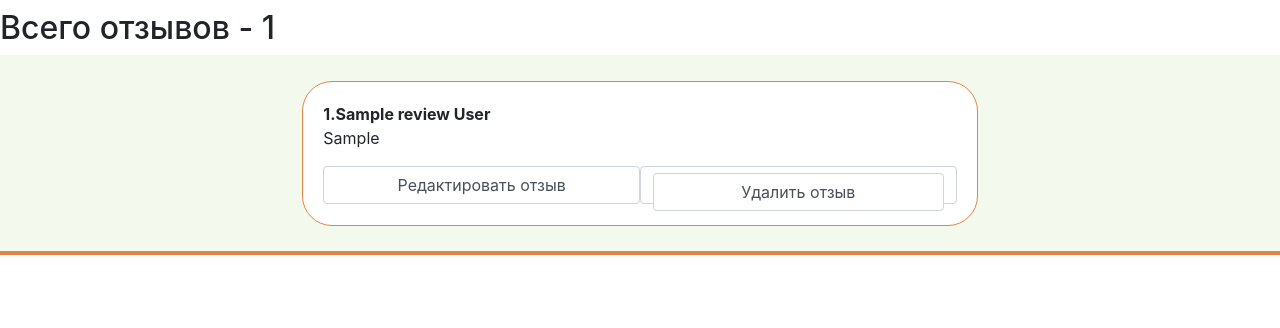
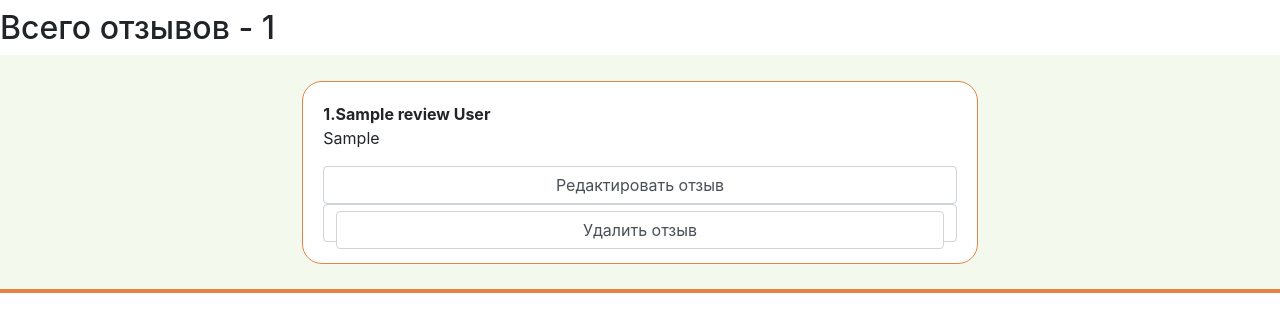
Before and after one commit to kartonly/Engineproject, a PHP site: page /index3.php in a window 1280 px wide. Shown: the part 397-725 px from the top of the page. Run offline with PHP 8.4, Linux system fonts and the light colour scheme; tables that the repository leaves empty or names only in its code hold one stand-in row (values such as "Sample post"); data that the repository does not hold is empty.

Commit message:
Update css3.css

```diff
--- a/css3.css
+++ b/css3.css
@@ -22,6 +22,7 @@ a.button {
     display: flex;
     width: 100%;
     justify-content: center;
+    flex-wrap: wrap;
 }
 .reviewslist{
   display: grid;
@@ -33,7 +34,7 @@ a.button {
 }
 .reviewcard{
     border: 1px solid #e38445;
-    border-radius: 30px;
+    border-radius: 20px;
     background-color:white;
 }
 .transparent {
@@ -212,6 +213,7 @@ a.button {
     display: flex;
     width: 100%;
     justify-content: center;
+    flex-wrap: wrap;
 }
 @media all and (max-width: 1050px){
   .headercont{
```
